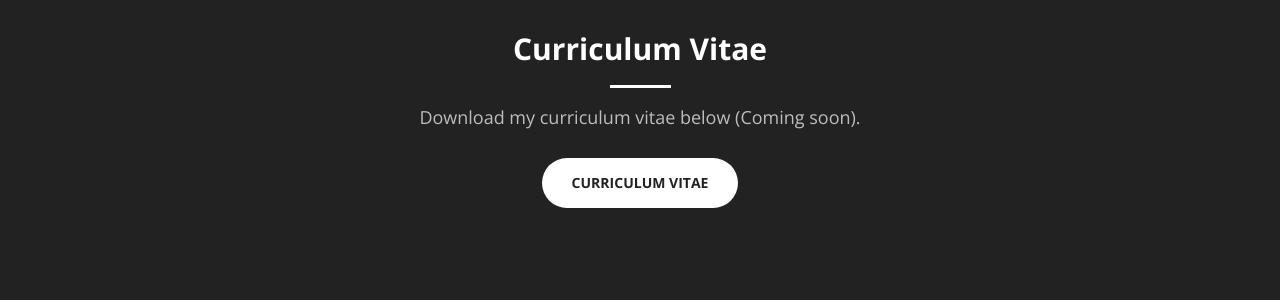
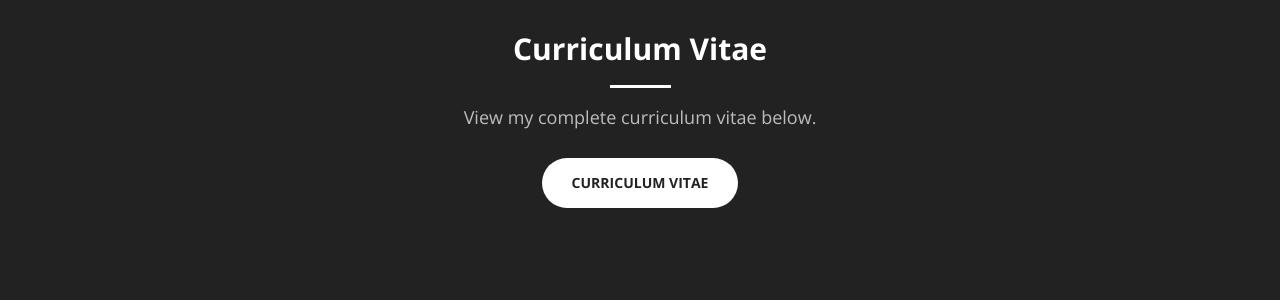
Before and after one commit to nishanmudalige/nishanmudalige.github.io, a Jekyll site: the page built from index.html, in a window 1280 px wide and 900 px high, scrolled down 10653 px. Shown: the part 155-455 px from the top of the window. Built offline with Jekyll 4.4.1, drawn with Linux system fonts in a browser that asks for light colours; nearby versions of some CDN libraries; some web fonts are replaced.

Commit message:
Update cv.html

```diff
--- a/_includes/cv.html
+++ b/_includes/cv.html
@@ -4,12 +4,13 @@
     <div class="row text-center">
       <h2 class="section-heading"><b> Curriculum Vitae </b></h2>
       <hr class="light">
-      <h4 class="text-faded">Download my curriculum vitae below (Coming soon).</h4>
+      <h4 class="text-faded">View my complete curriculum vitae below.</h4>
 
       <br>
 
       <div class="wow tada">
-        <a href="#" class="btn btn-default btn-xl section">Curriculum Vitae</a>
+        <a href="https://drive.google.com/file/d/1jIoe1aDD4rW04gU_xgwJ0TOtov5MbTal/view?usp=sharing"
+           class="btn btn-default btn-xl section">Curriculum Vitae</a>
       </div>
     </div>
   </div>
```
